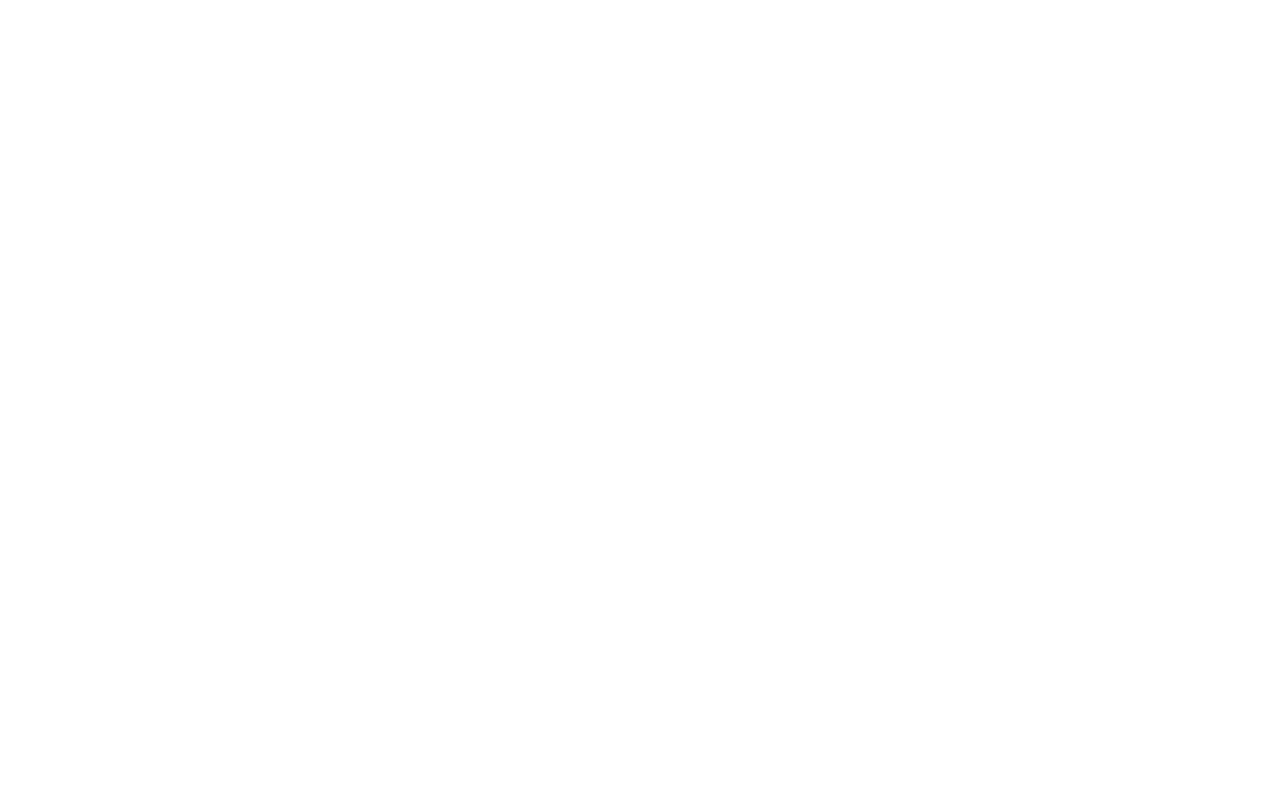
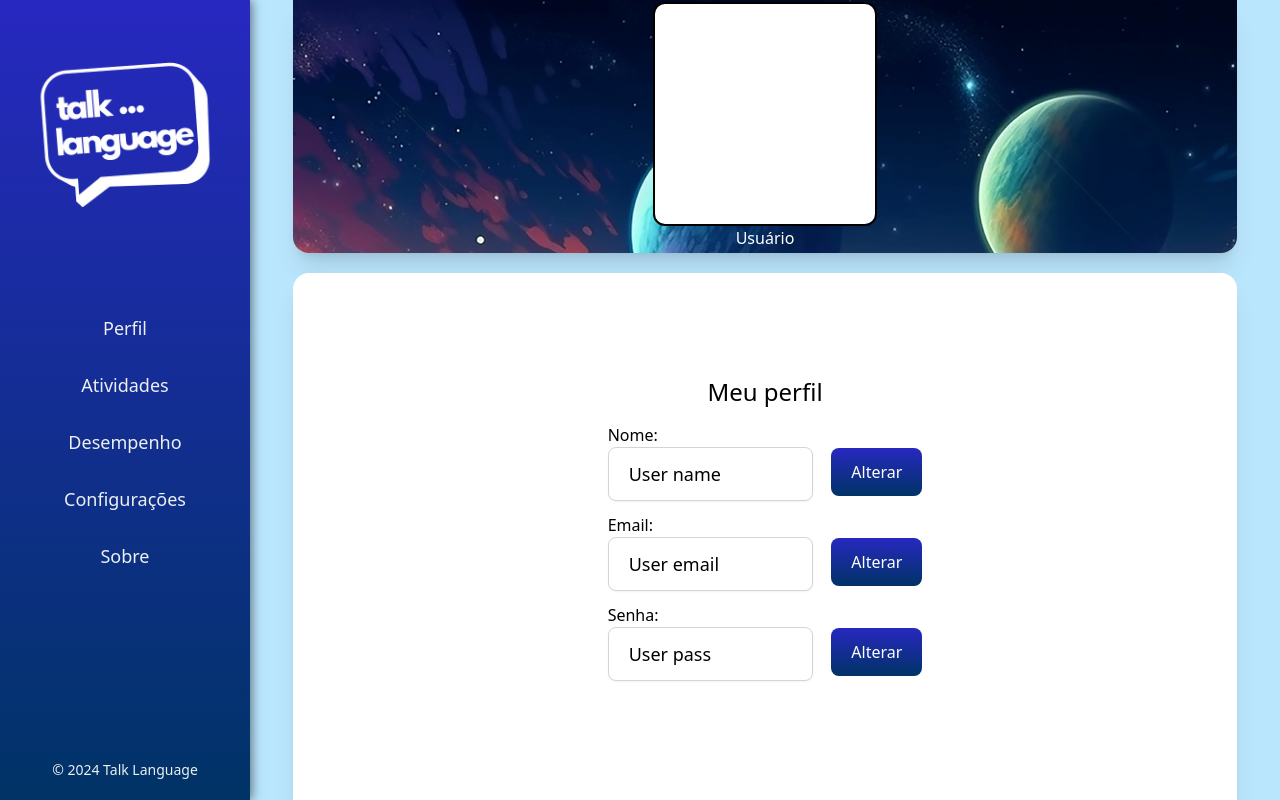
Before and after one commit to BekPiccoli/T, a React (Vite) app: page /Perfil in a window 1280 px wide. Before the commit this address had no page. Built offline with nearby package versions, Linux system fonts and the light colour scheme.

Commit message:
Alterado pagina de 'Login', estilos foram adicionados

```diff
--- a/src/App.jsx
+++ b/src/App.jsx
@@ -7,6 +7,10 @@
 import Motivo from "./pages/MotivoIdioma";
 import GrupoAtividade from "./pages/GrupoAtividade";
 import MainLayout from "./layouts/LayoutMenuLateral";
+import Perfil from "./pages/Perfil";
+import Desempenho from "./pages/Desempenho";
+import Configuracao from "./pages/Configuracao";
+import Sobre from "./pages/Sobre";
 
 function App() {
   return (
@@ -18,7 +22,38 @@
           <Route path="/Nivel" element={<Nivel />} />
           <Route path="/Motivo" element={<Motivo />} />
           <Route path="/Idiomas" element={<Idiomas />} />
-        {/* Rotas com a Sidebar via MainLayout */}
+          <Route
+            path="/Desempenho"
+            element={
+              <MainLayout>
+                <Desempenho />
+              </MainLayout>
+            }
+          />
+          <Route
+            path="/Configuracao"
+            element={
+              <MainLayout>
+                <Configuracao />
+              </MainLayout>
+            }
+          />
+          <Route
+            path="/Sobre"
+            element={
+              <MainLayout>
+                <Sobre />
+              </MainLayout>
+            }
+          />
+          <Route
+            path="/Perfil"
+            element={
+              <MainLayout>
+                <Perfil />
+              </MainLayout>
+            }
+          />
           <Route
             path="/Home"
             element={
--- a/src/components/MenuLateral.jsx
+++ b/src/components/MenuLateral.jsx
@@ -12,16 +12,24 @@
       </div>
       <div className="MenuLateral-Menu">
         <ul>
-                    <li><Link to="/Perfil">Perfil</Link></li>
-                    <li><Link to="/GrupoAtividade">Atividades</Link></li>
-                    <li><Link to="/Login">Desempenho</Link></li>
-                    <li><Link to="/Configuracao">Configurações</Link></li>
-                    <li><Link to="/Sobre">Sobre</Link></li>
+          <li>
+            <Link to="/Perfil">Perfil</Link>
+          </li>
+          <li>
+            <Link to="/GrupoAtividade">Atividades</Link>
+          </li>
+          <li>
+            <Link to="/Desempenho">Desempenho</Link>
+          </li>
+          <li>
+            <Link to="/Configuracao">Configurações</Link>
+          </li>
+          <li>
+            <Link to="/Sobre">Sobre</Link>
+          </li>
         </ul>
       </div>
-            <div className="MenuLateral-Footer">
-                © 2024 Talk Language
-            </div>
+      <div className="MenuLateral-Footer">© 2024 Talk Language</div>
     </div>
   );
 };
--- /dev/null
+++ b/src/pages/Configuracao.jsx
@@ -0,0 +1,9 @@
+import MenuLateral from "../components/MenuLateral";
+function Configuracao() {
+  return (
+    <>
+      <MenuLateral />
+    </>
+  );
+}
+export default Configuracao;
--- /dev/null
+++ b/src/pages/Desempenho.jsx
@@ -0,0 +1,11 @@
+import MenuLateral from "../components/MenuLateral";
+
+function Desempenho() {
+  return (
+    <>
+      <MenuLateral />
+      <h1>Desempenho</h1>
+    </>
+  );
+}
+export default Desempenho;
--- a/src/pages/Home.jsx
+++ b/src/pages/Home.jsx
@@ -2,6 +2,7 @@
 import { api } from "../services/api";
 import { useUser } from "../auth/authContext";
 import "../styles/Home.css";
+import Perfil from "./Perfil";
 
 function Home() {
   const { user, setUser } = useUser();
@@ -21,12 +22,14 @@
   }, [user, setUser]);
 
   return (
+    <>
       <div className="home-container">
         <h1 className="home-title">
           Bem-vindo, {user ? user.name : "Usuário"}!
           <h2>Pronto para aprimorar seu aprendizado de idiomas?</h2>
         </h1>
       </div>
+    </>
   );
 }
 
--- /dev/null
+++ b/src/pages/Perfil.jsx
@@ -0,0 +1,73 @@
+import { useUser } from "../auth/authContext";
+
+function Perfil() {
+  const { user } = useUser();
+  console.log("Obejto user: ", user);
+  // console.log("Acessando obejto user: ", user.name);
+
+  return (
+    <>
+      <div className="flex flex-col items-center w-full h-full bg-sky-200">
+        <div className="w-11/12 h-72 ml-2 mr-2 mb-2  border-gray-300 bg-[url('./src/assets/planodefundo.jpg')] shadow-xl rounded-b-2xl flex flex-col justify-center items-center">
+          <div className="w-56 h-56 bg-white  border-2 border-black rounded-xl flex justify-center items-center">
+            <img className="mt-4" src=""></img>
+          </div>
+          <h1 className="text-white">{user ? user.name : "Usuário"}</h1>
+        </div>
+        <div className="mt-3 w-11/12 h-3/4   border-gray-300 bg-white shadow-xl rounded-t-2xl flex items-center justify-center ">
+          <div className=" w-4/5 h-4/5  flex-col flex items-center justify-center">
+            <a className="text-2xl"> Meu perfil</a>
+            <label className="flex flex-col items-center justify-center w-3/6 h-72">
+              <div className="flex flex-row items-center w-10/12">
+                <div className="flex flex-col mb-3 w-9/12">
+                  Nome:
+                  <input
+                    type="text"
+                    placeholder="Digite sua senha"
+                    id="password"
+                    className="px-5 py-3 border border-gray-300 rounded-lg w-11/12 shadow-sm focus:outline-none focus:border-blue-600 text-lg"
+                    value={user ? user.email : "User name"}
+                  />
+                </div>
+                <button className=" mt-2 w-24 h-12 rounded-lg bg-gradient-to-b from-[#2728c0] to-[#003366] hover:bg-[#ffffff1a]">
+                  <a className="text-white">Alterar</a>
+                </button>
+              </div>
+              <div className="flex flex-row items-center w-10/12">
+                <div className="flex flex-col mb-3 w-9/12">
+                  Email:
+                  <input
+                    type="text"
+                    placeholder="Digite sua senha"
+                    id="password"
+                    className="px-5 py-3 border border-gray-300 rounded-lg w-11/12 shadow-sm focus:outline-none focus:border-blue-600 text-lg"
+                    value={user ? user.email : "User email"}
+                  />
+                </div>
+                <button className=" mt-2 w-24 h-12 rounded-lg bg-gradient-to-b from-[#2728c0] to-[#003366]">
+                  <a className="text-white">Alterar</a>
+                </button>
+              </div>
+              <div className="flex flex-row  items-center w-10/12">
+                <div className="flex flex-col w-9/12">
+                  Senha:
+                  <input
+                    type="text"
+                    placeholder="Digite sua senha"
+                    id="password"
+                    className="px-5 py-3  border border-gray-300 rounded-lg  w-11/12 shadow-sm focus:outline-none focus:border-blue-600 text-lg"
+                    value={user ? user.password : "User pass"}
+                  />
+                </div>
+                <button className="mt-5 w-24 h-12 rounded-lg bg-gradient-to-b from-[#2728c0] to-[#003366]">
+                  <a className="text-white">Alterar</a>
+                </button>
+              </div>
+            </label>
+          </div>
+        </div>
+      </div>
+    </>
+  );
+}
+export default Perfil;
--- /dev/null
+++ b/src/pages/Sobre.jsx
@@ -0,0 +1,11 @@
+import MenuLateral from "../components/MenuLateral";
+
+function Sobre() {
+  return (
+    <>
+      <MenuLateral />
+    </>
+  );
+}
+
+export default Sobre;
--- a/src/styles/Home.css
+++ b/src/styles/Home.css
@@ -6,7 +6,7 @@
   justify-content: flex-start;
   height: 100vh;
   padding-top: 15vh; /* Ajuste de espaço para afastar do topo */
-    font-family: 'Nunito', sans-serif;
+  font-family: "Nunito", sans-serif;
 }
 
 /* Estilo do título */
--- a/src/styles/LayoutMenuLateral.css
+++ b/src/styles/LayoutMenuLateral.css
@@ -1,9 +1,10 @@
 .MainLayout {
-    display: flex;
+  display: flex;
+  height: 100vh;
 }
 
 .Content {
-    margin-left: 250px;
-    padding: 20px;
-    width: 100%;
+  margin-left: 250px;
+  /* padding: 20px; */
+  width: 100%;
 }
--- a/src/styles/MenuLateral.css
+++ b/src/styles/MenuLateral.css
@@ -79,7 +79,11 @@
 .MenuLateral {
   width: 250px;
   height: 100vh;
-    background: linear-gradient(to bottom, #2728c0, #003366); /* Gradiente do topo ao fundo */
+  background: linear-gradient(
+    to bottom,
+    #2728c0,
+    #003366
+  ); /* Gradiente do topo ao fundo */
   position: fixed;
   top: 0;
   left: 0;
--- a/tailwind.config.js
+++ b/tailwind.config.js
@@ -2,7 +2,11 @@
 export default {
   content: ["./index.html", "./src/**/*.{js,ts,jsx,tsx}"],
   theme: {
-    extend: {},
+    extend: {
+      backgroundImage: {
+        planoDeFundo: "url('./src/assets/planodefundo.jpg')",
+      },
+    },
   },
   plugins: [],
 };
```
Also changed, not shown: src/assets/planodefundo.jpg (added). Lines whose indentation alone changed are shown as unchanged.
